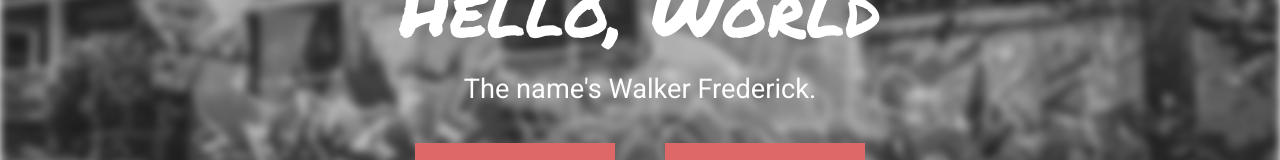
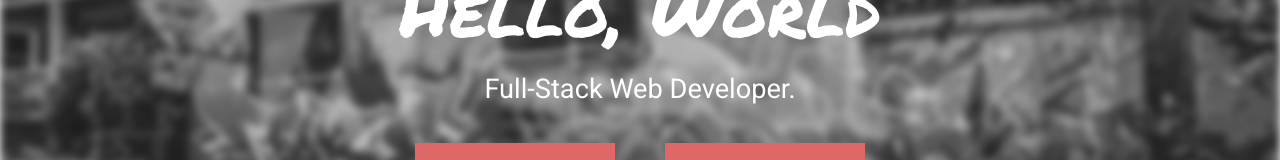
Before and after one commit to WalkerFrederick/walkerfrederick.com, a plain HTML site: page index.html in a window 1280 px wide. Shown: the part 319-479 px from the top of the page. Drawn offline with nearby package versions, Linux system fonts and the light colour scheme.

Commit message:
Changed header

```diff
--- a/index.html
+++ b/index.html
@@ -43,7 +43,7 @@
     <div class="header">
       <div class="header-message">
         <div class="header-greeting">Hello, World</div>
-        <div class="header-description">The name's Walker Frederick.</div>
+        <div class="header-description">Full-Stack Web Developer.</div>
       </div>
       <div class="header-buttons">
         <button>My work</button>
```
